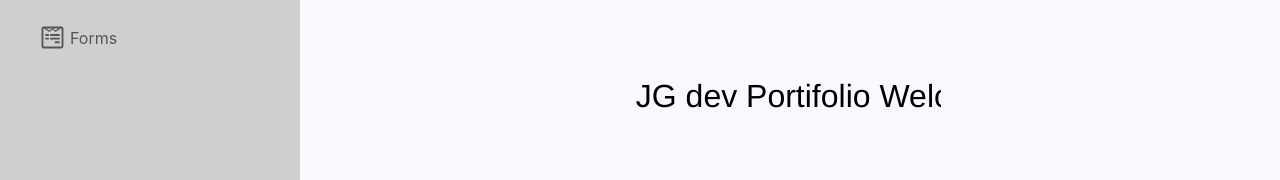
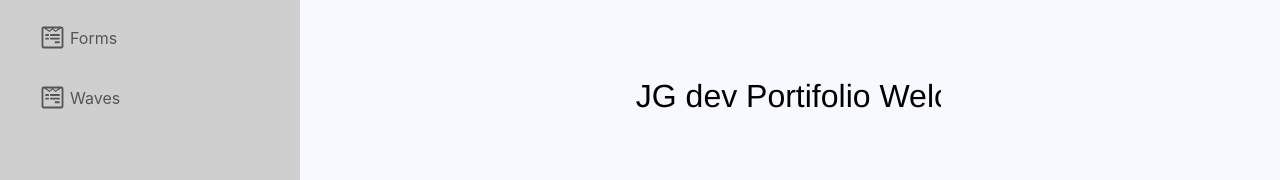
Before and after one commit to jgcarlosfranca/painel-template-generic, a React (Create React App) app: page / in a window 1280 px wide. Shown: the part 349-529 px from the top of the page. Built offline with nearby package versions, Linux system fonts and the light colour scheme.

Commit message:
creating waves route

```diff
--- a/src/App.js
+++ b/src/App.jsx
@@ -6,6 +6,7 @@ import Home from "./Pages/Home";
 import Charts from "./Pages/Charts";
 import PokeDex from "./Pages/PokeDex"
 import Forms from "./Pages/Formulario"
+import AnimatedWaves from "./Pages/AnimatedWaves";
 function App() {
   return (
     <div className="App">
@@ -18,6 +19,7 @@ function App() {
             <Route element={<Charts />} exact path="/charts" />
             <Route element={<PokeDex/>} exact path="/pokedex" />
             <Route element={<Forms/>} exact path="/forms" />
+            <Route element={<AnimatedWaves/>} exact path="/waves" />
           </Routes>
         </div>
       </Router>
--- a/src/Components/Sidebar/index.jsx
+++ b/src/Components/Sidebar/index.jsx
@@ -35,6 +35,12 @@ export default function Sidebar() {
                 Forms
               </li>
             </Link>
+            <Link to="/waves" className="link">
+              <li className="sidebarListItem active">
+                <FaWpforms className="sidebarIcon" />
+                Waves
+              </li>
+            </Link>
           </ul>
 
           {/* <Link to="/charts" className="link">
```
